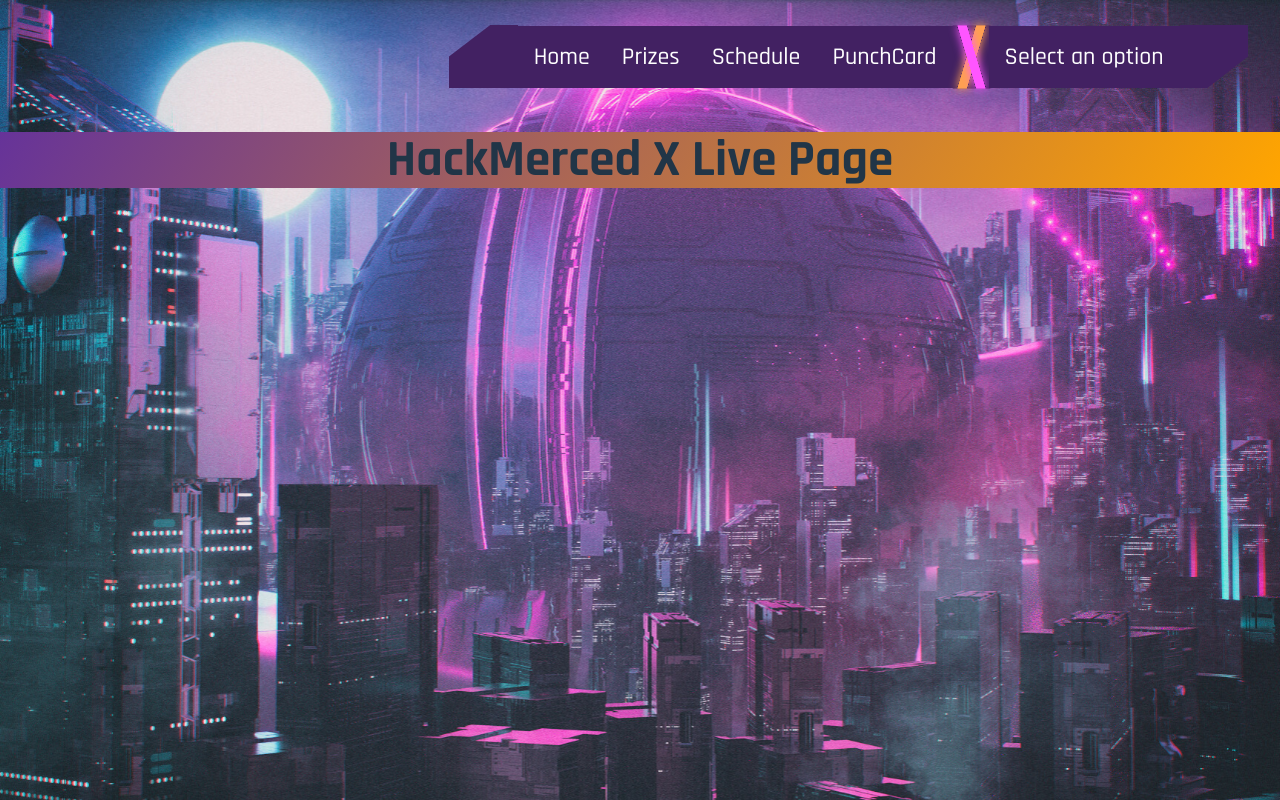
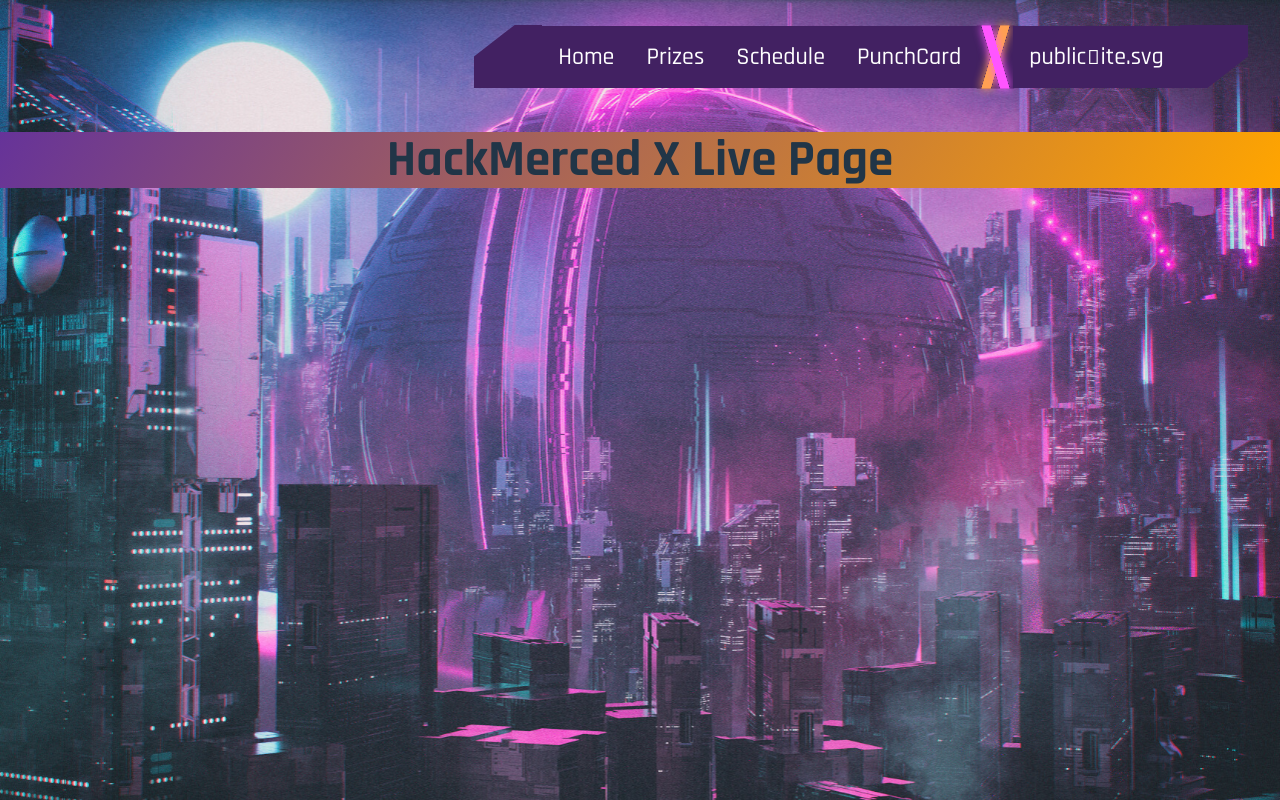
Before and after one commit to HackMerced/HackMerced-X-Live, a React (Vite) app: page / in a window 1280 px wide. Built offline with nearby package versions, Linux system fonts and the light colour scheme.

Commit message:
Update dropdown.jsx

```diff
--- a/src/Components/dropdown.jsx
+++ b/src/Components/dropdown.jsx
@@ -4,11 +4,15 @@
 function Dropdown() {
   const [isOpen, setIsOpen] = useState(false);
   const [selectedOption, setSelectedOption] = useState(null);
+  const image = document.createElement("img");
+  image.src = "public\vite.svg";
 
   const options = [
-    { value: '/profile', label: 'Settings' },
+    { link: '/profile', label: 'Settings' },
     { value: '/logout', label: 'Log Out' },
-    { value: '/hackmerced', label: 'HackMerced X' },
+    { value: '/hackmerced', label: 'HackMerced X' }
+
+
   ];
 
   const toggleDropdown = () => {
@@ -23,7 +27,7 @@
   return (
     <div className="dropdown">
       <button className="button" id="profile-button" onClick={toggleDropdown}>
-        {selectedOption ? selectedOption.label : 'Select an option'}
+        {selectedOption ? selectedOption.src : 'public\vite.svg' }
       </button>
       {isOpen && (
         <ul className="dropdown-menu">
```
